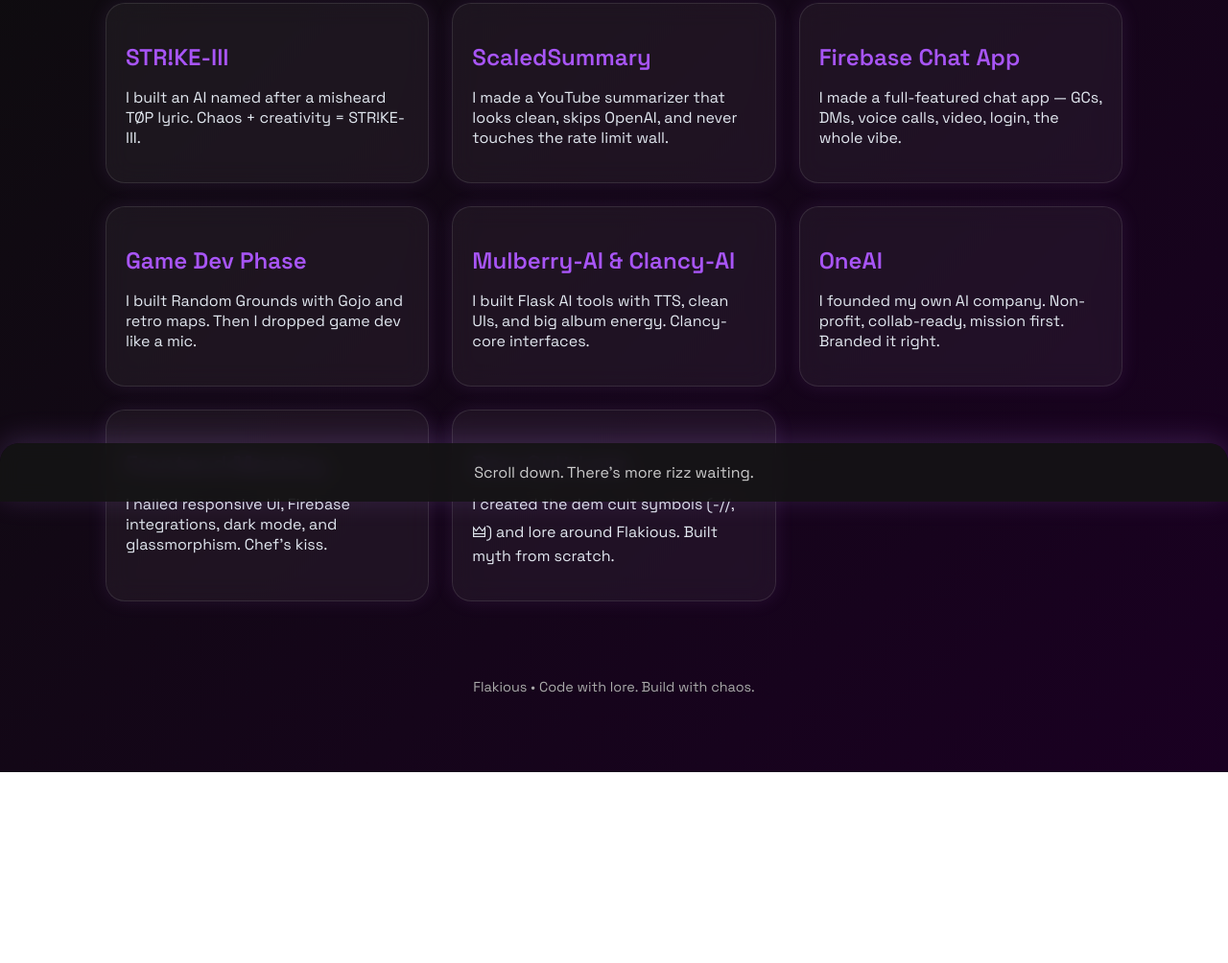
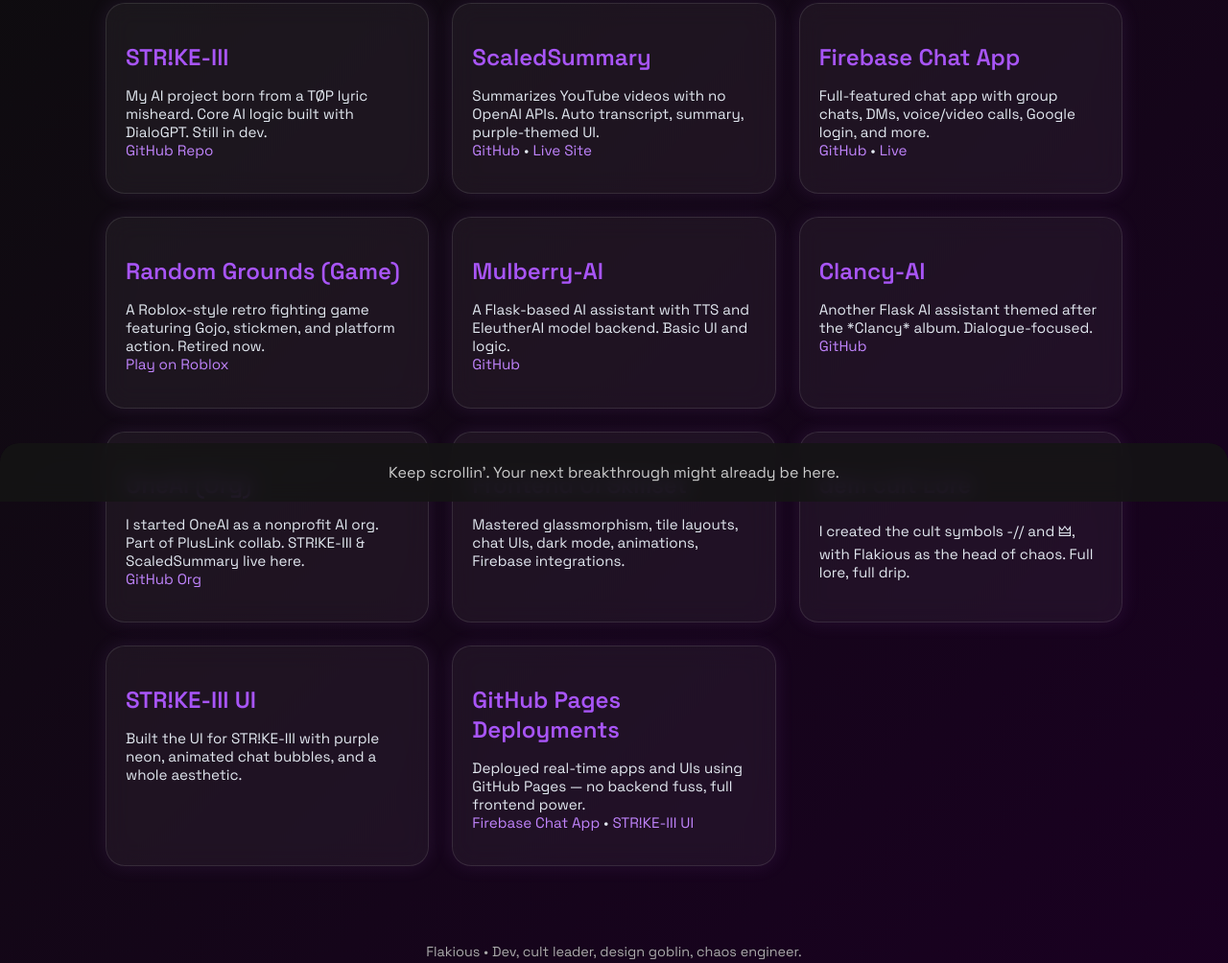
Before and after one commit to shubh72010/Achievements, a plain HTML site: page index.html in a window 1280 px wide. Shown: the part 277-1281 px from the top of the page at 96% size. Before the commit the page ends 1082 px from the top, so only its background shows below. Drawn offline with Linux system fonts and the light colour scheme.

Commit message:
Update index.html

```diff
--- a/index.html
+++ b/index.html
@@ -6,36 +6,32 @@
   <title>Flakious | Achievements</title>
   <link href="https://fonts.googleapis.com/css2?family=Space+Grotesk:wght@400;600&display=swap" rel="stylesheet"/>
   <style>
-    * {
-      box-sizing: border-box;
-    }
-
+    * { box-sizing: border-box; }
     body {
       margin: 0;
-      padding: 0;
       font-family: 'Space Grotesk', sans-serif;
       background: linear-gradient(135deg, #0d0d0d, #1a0022);
       color: #fff;
       overflow-x: hidden;
     }
-
+    a {
+      color: #c084fc;
+      text-decoration: none;
+    }
+    a:hover {
+      text-decoration: underline;
+    }
     header {
-      width: 100%;
       background: url('https://images.unsplash.com/photo-1519750157634-b6d493a0f77b?auto=format&fit=crop&w=1600&q=80') center/cover no-repeat;
       height: 240px;
       display: flex;
       align-items: center;
       justify-content: center;
-      position: relative;
     }
-
     header h1 {
       font-size: 3.5rem;
-      color: #fff;
       text-shadow: 0 0 12px rgba(0,0,0,0.6);
-      backdrop-filter: blur(3px);
     }
-
     .grid {
       display: grid;
       grid-template-columns: repeat(auto-fit, minmax(280px, 1fr));
@@ -44,7 +40,6 @@
       max-width: 1100px;
       margin: auto;
     }
-
     .card {
       background: rgba(255, 255, 255, 0.05);
       border-radius: 20px;
@@ -56,29 +51,25 @@
       transform: translateY(30px);
       transition: all 0.5s ease;
     }
-
     .card.visible {
       opacity: 1;
       transform: translateY(0);
     }
-
     .card h2 {
       font-size: 1.5rem;
       color: #a855f7;
       margin-bottom: 10px;
     }
-
     .card p {
       color: #e2e8f0;
+      font-size: 0.95rem;
     }
-
     .footer {
       text-align: center;
       color: #aaa;
       margin: 40px 0 80px;
       font-size: 0.9rem;
     }
-
     .bottom-sheet {
       position: fixed;
       bottom: 0;
@@ -89,23 +80,11 @@
       padding: 20px;
       border-top-left-radius: 20px;
       border-top-right-radius: 20px;
-      box-shadow: 0 -4px 30px rgba(192, 132, 252, 0.2);
       text-align: center;
     }
-
     .bottom-sheet p {
       margin: 0;
       color: #ccc;
-    }
-
-    @media (max-width: 600px) {
-      header h1 {
-        font-size: 2.4rem;
-      }
-
-      .bottom-sheet {
-        font-size: 0.85rem;
-      }
     }
   </style>
 </head>
@@ -116,22 +95,89 @@
   </header>
 
   <div class="grid" id="cardContainer">
-    <div class="card"><h2>STR!KE-III</h2><p>I built an AI named after a misheard TØP lyric. Chaos + creativity = STR!KE-III.</p></div>
-    <div class="card"><h2>ScaledSummary</h2><p>I made a YouTube summarizer that looks clean, skips OpenAI, and never touches the rate limit wall.</p></div>
-    <div class="card"><h2>Firebase Chat App</h2><p>I made a full-featured chat app — GCs, DMs, voice calls, video, login, the whole vibe.</p></div>
-    <div class="card"><h2>Game Dev Phase</h2><p>I built Random Grounds with Gojo and retro maps. Then I dropped game dev like a mic.</p></div>
-    <div class="card"><h2>Mulberry-AI & Clancy-AI</h2><p>I built Flask AI tools with TTS, clean UIs, and big album energy. Clancy-core interfaces.</p></div>
-    <div class="card"><h2>OneAI</h2><p>I founded my own AI company. Non-profit, collab-ready, mission first. Branded it right.</p></div>
-    <div class="card"><h2>Frontend Mastery</h2><p>I nailed responsive UI, Firebase integrations, dark mode, and glassmorphism. Chef’s kiss.</p></div>
-    <div class="card"><h2>Dem Cult Lore</h2><p>I created the dem cult symbols (-//, 🜲) and lore around Flakious. Built myth from scratch.</p></div>
+
+    <div class="card">
+      <h2>STR!KE-III</h2>
+      <p>My AI project born from a TØP lyric misheard. Core AI logic built with DialoGPT. Still in dev.<br>
+      <a href="https://github.com/FlakyOneAI/STRIKE-III" target="_blank">GitHub Repo</a>
+      </p>
+    </div>
+
+    <div class="card">
+      <h2>ScaledSummary</h2>
+      <p>Summarizes YouTube videos with no OpenAI APIs. Auto transcript, summary, purple-themed UI.<br>
+      <a href="https://github.com/FlakyOneAI/ScaledSummary" target="_blank">GitHub</a> •
+      <a href="https://scaledsummary.onrender.com" target="_blank">Live Site</a>
+      </p>
+    </div>
+
+    <div class="card">
+      <h2>Firebase Chat App</h2>
+      <p>Full-featured chat app with group chats, DMs, voice/video calls, Google login, and more.<br>
+      <a href="https://github.com/FlakyOneAI/Firebase-ChatApp" target="_blank">GitHub</a> •
+      <a href="https://flakychatapp.github.io" target="_blank">Live</a>
+      </p>
+    </div>
+
+    <div class="card">
+      <h2>Random Grounds (Game)</h2>
+      <p>A Roblox-style retro fighting game featuring Gojo, stickmen, and platform action. Retired now.<br>
+      <a href="https://www.roblox.com/games/15004378903/Random-Grounds" target="_blank">Play on Roblox</a>
+      </p>
+    </div>
+
+    <div class="card">
+      <h2>Mulberry-AI</h2>
+      <p>A Flask-based AI assistant with TTS and EleutherAI model backend. Basic UI and logic.<br>
+      <a href="https://github.com/FlakyOneAI/Mulberry-AI" target="_blank">GitHub</a>
+      </p>
+    </div>
+
+    <div class="card">
+      <h2>Clancy-AI</h2>
+      <p>Another Flask AI assistant themed after the *Clancy* album. Dialogue-focused.<br>
+      <a href="https://github.com/FlakyOneAI/Clancy-AI" target="_blank">GitHub</a>
+      </p>
+    </div>
+
+    <div class="card">
+      <h2>OneAI (Org)</h2>
+      <p>I started OneAI as a nonprofit AI org. Part of PlusLink collab. STR!KE-III & ScaledSummary live here.<br>
+      <a href="https://github.com/FlakyOneAI" target="_blank">GitHub Org</a>
+      </p>
+    </div>
+
+    <div class="card">
+      <h2>Frontend UI Skillset</h2>
+      <p>Mastered glassmorphism, tile layouts, chat UIs, dark mode, animations, Firebase integrations.</p>
+    </div>
+
+    <div class="card">
+      <h2>dem cult Lore</h2>
+      <p>I created the cult symbols -// and 🜲, with Flakious as the head of chaos. Full lore, full drip.</p>
+    </div>
+
+    <div class="card">
+      <h2>STR!KE-III UI</h2>
+      <p>Built the UI for STR!KE-III with purple neon, animated chat bubbles, and a whole aesthetic.</p>
+    </div>
+
+    <div class="card">
+      <h2>GitHub Pages Deployments</h2>
+      <p>Deployed real-time apps and UIs using GitHub Pages — no backend fuss, full frontend power.<br>
+      <a href="https://flakychatapp.github.io" target="_blank">Firebase Chat App</a> •
+      <a href="https://flakystrike3.github.io" target="_blank">STR!KE-III UI</a>
+      </p>
+    </div>
+
   </div>
 
   <div class="footer">
-    Flakious • Code with lore. Build with chaos.
+    Flakious • Dev, cult leader, design goblin, chaos engineer.
   </div>
 
   <div class="bottom-sheet">
-    <p>Scroll down. There’s more rizz waiting.</p>
+    <p>Keep scrollin’. Your next breakthrough might already be here.</p>
   </div>
 
   <script>
@@ -145,7 +191,6 @@
         }
       });
     };
-
     window.addEventListener('scroll', revealOnScroll);
     window.addEventListener('load', revealOnScroll);
   </script>
```
